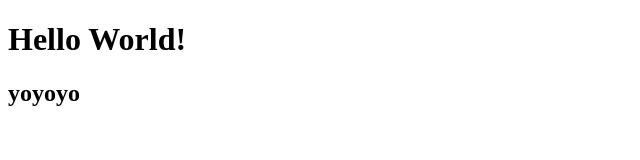
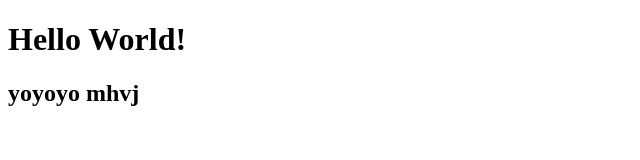
Before and after one commit to taqyde/git-start, a plain HTML site: page index.html in a window 1280 px wide. Shown: the full height of the page, 0-640 px from the left. Drawn offline with Linux system fonts and the light colour scheme.

Commit message:
add to h2

```diff
--- a/index.html
+++ b/index.html
@@ -6,7 +6,7 @@
 </head>
 <body>
     <h1>Hello World!</h1>
-    <h2>yoyoyo</h2>
+    <h2>yoyoyo mhvj</h2>
 
 </body>
 </html>
```
